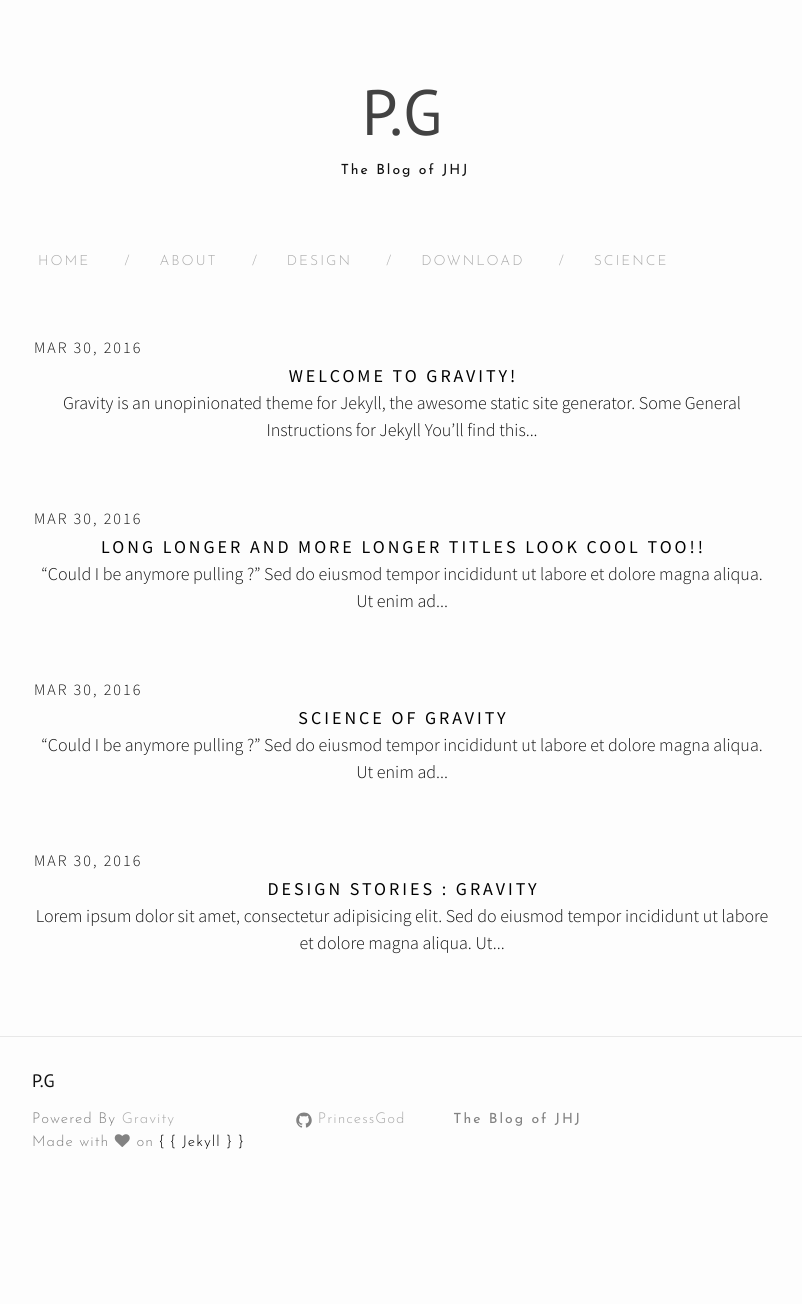
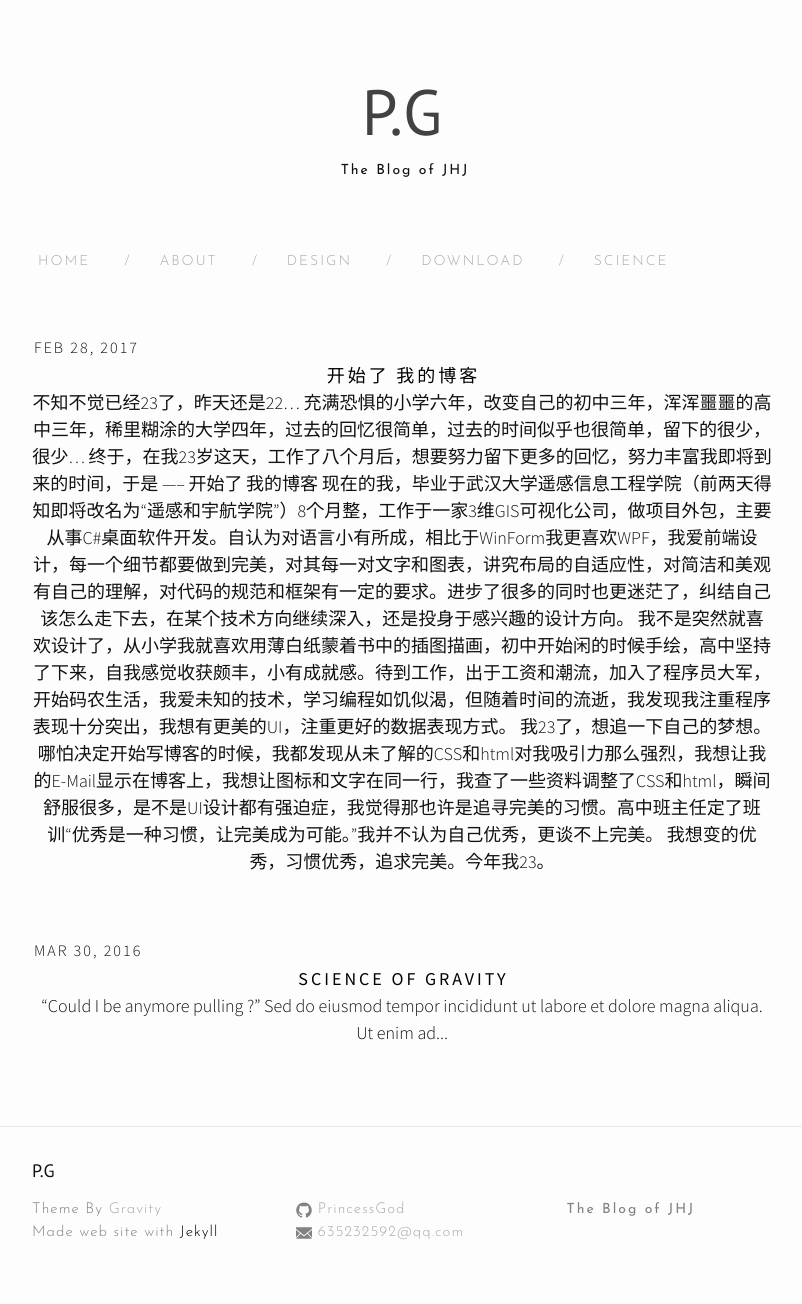
Before and after one commit to PrincessGod/PrincessGod.github.io, a Jekyll site: the page built from index.html, in a window 1280 px wide. Shown: the whole page, without its empty margins (238-1040 px from the left). Built offline with Jekyll 4.4.1, drawn with Linux system fonts in a browser that asks for light colours; nearby versions of some CDN libraries; the list of posts is cut into pages by our own code; before the commit the page ends 1214 px from its top, so only the background shows below that.

Commit message:
My first blog
some small change, like add email

```diff
--- a/_config.yml
+++ b/_config.yml
@@ -7,7 +7,7 @@
 
 # Site settings
 title: P.G
-email: jihongjiang@outlook.com
+email: 635232592@qq.com
 description: The Blog of JHJ
 baseurl: "" # the subpath of your site, e.g. /blog
 url: "https://princessgod.github.io/index.html" # the base hostname & protocol for your site
@@ -15,6 +15,8 @@ url: "https://princessgod.github.io/index.html" # the base hostname & protocol f
 github_username:  PrincessGod
 paginate: 5
 
+encoding: utf-8
+
 gems: [jekyll-paginate, kramdown]
 # Build settings
 markdown: kramdown
--- a/_includes/footer.html
+++ b/_includes/footer.html
@@ -7,8 +7,8 @@
     <div class="footer-col-wrapper">
       <div class="footer-col footer-col-1">
         <ul class="contact-list footer-content">
-          <li>Powered By <a href="http://github.com/hemangsk/Gravity">Gravity</a></li>
-          <li>Made with <i class="fa fa-heart"></i> on <a href="http://jekyllrb.com"><span style="color:black">{ { Jekyll } }</a></span></li>
+          <li>Theme By <a href="http://github.com/hemangsk/Gravity">Gravity</a></li>
+          <li>Made web site with <a href="http://jekyllrb.com"><span style="color:black">Jekyll</a></span></li>
 
 
         </ul>
@@ -22,11 +22,11 @@
           </li>
           {% endif %}
 
-          {% if site.twitter_username %}
+          {% if site.email %}
           <li>
-            {% include icon-twitter.html username=site.twitter_username %}
+            {% include icon-email.html username=site.email %}
           </li>
-          {% endif %}
+		  {% endif %}
         </ul>
       </div>
 
--- /dev/null
+++ b/_includes/icon-email.html
@@ -0,0 +1 @@
+<a href="mailto:{{ include.username }}"><span class="icon icon--email">{% include icon-email.svg %}</span><span class="username">{{ include.username }}</span></a>
--- a/_posts/2016-03-30-design-stories.markdown
+++ /dev/null
@@ -1,14 +0,0 @@
----
-layout: post
-title:  "Design Stories : Gravity"
-date:   2016-03-30 19:45:31 +0530
-categories: ["design", "science", "life"]
-author: "Hemang Kumar"
----
-Lorem ipsum dolor sit amet, consectetur adipisicing elit.
-
-Sed do eiusmod tempor incididunt ut labore et dolore magna aliqua. Ut enim ad minim veniam, quis nostrud exercitation ullamco laboris nisi ut aliquip ex ea commodo consequat.
-
- Duis aute irure dolor in reprehenderit in voluptate velit esse cillum dolore eu fugiat nulla pariatur. Excepteur sint occaecat cupidatat non proident, sunt in culpa qui officia deserunt mollit anim id est laborum.
-
-Lorem ipsum dolor sit amet, consectetur adipisicing elit, sed do eiusmod tempor incididunt ut labore et dolore magna aliqua. Ut enim ad minim veniam, quis nostrud exercitation ullamco laboris nisi ut aliquip ex ea commodo consequat. Duis aute irure dolor in reprehenderit in voluptate velit esse cillum dolore eu fugiat nulla pariatur. Excepteur sint occaecat cupidatat non proident, sunt in culpa qui officia deserunt mollit anim id est laborum.
--- a/_posts/2016-03-30-science0.markdown
+++ /dev/null
@@ -1,14 +0,0 @@
----
-layout: post
-title:  "Long Longer and more Longer titles look cool too!!"
-date:   2016-03-30 19:45:31 +0530
-categories: science
-author: "Chandler Bing"
----
-"Could I be anymore pulling ?"
-
-Sed do eiusmod tempor incididunt ut labore et dolore magna aliqua. Ut enim ad minim veniam, quis nostrud exercitation ullamco laboris nisi ut aliquip ex ea commodo consequat.
-
- Duis aute irure dolor in reprehenderit in voluptate velit esse cillum dolore eu fugiat nulla pariatur. Excepteur sint occaecat cupidatat non proident, sunt in culpa qui officia deserunt mollit anim id est laborum.
-
-Lorem ipsum dolor sit amet, consectetur adipisicing elit, sed do eiusmod tempor incididunt ut labore et dolore magna aliqua. Ut enim ad minim veniam, quis nostrud exercitation ullamco laboris nisi ut aliquip ex ea commodo consequat. Duis aute irure dolor in reprehenderit in voluptate velit esse cillum dolore eu fugiat nulla pariatur. Excepteur sint occaecat cupidatat non proident, sunt in culpa qui officia deserunt mollit anim id est laborum.
--- a/_posts/2016-03-30-welcome-to-jekyll.markdown
+++ /dev/null
@@ -1,29 +0,0 @@
----
-layout: post
-title:  "Welcome to Gravity!"
-date:   2016-03-30 19:45:31 +0530
-categories: jekyll update
----
-Gravity is an unopinionated theme for Jekyll, the awesome static site generator.
-
-Some General Instructions for Jekyll
-
-You’ll find this post in your `_posts` directory. Go ahead and edit it and re-build the site to see your changes. You can rebuild the site in many different ways, but the most common way is to run `jekyll serve`, which launches a web server and auto-regenerates your site when a file is updated.
-
-To add new posts, simply add a file in the `_posts` directory that follows the convention `YYYY-MM-DD-name-of-post.ext` and includes the necessary front matter. Take a look at the source for this post to get an idea about how it works.
-
-Jekyll also offers powerful support for code snippets:
-
-{% highlight ruby %}
-def print_hi(name)
-  puts "Hi, #{name}"
-end
-print_hi('Tom')
-#=> prints 'Hi, Tom' to STDOUT.
-{% endhighlight %}
-
-Check out the [Jekyll docs][jekyll-docs] for more info on how to get the most out of Jekyll. File all bugs/feature requests at [Jekyll’s GitHub repo][jekyll-gh]. If you have questions, you can ask them on [Jekyll Talk][jekyll-talk].
-
-[jekyll-docs]: http://jekyllrb.com/docs/home
-[jekyll-gh]:   https://github.com/jekyll/jekyll
-[jekyll-talk]: https://talk.jekyllrb.com/
--- /dev/null
+++ b/_posts/2017-02-28-begin-my-blog .markdown
@@ -0,0 +1,19 @@
+---
+layout: post
+title:  "开始了  我的博客"
+date:   2017-02-28 19:45:31 +0530
+categories: ["life"]
+---
+不知不觉已经23了，昨天还是22...
+
+充满恐惧的小学六年，改变自己的初中三年，浑浑噩噩的高中三年，稀里糊涂的大学四年，过去的回忆很简单，过去的时间似乎也很简单，留下的很少，很少...
+
+ 终于，在我23岁这天，工作了八个月后，想要努力留下更多的回忆，努力丰富我即将到来的时间，于是  -----  开始了   我的博客
+
+现在的我，毕业于武汉大学遥感信息工程学院（前两天得知即将改名为“遥感和宇航学院”）8个月整，工作于一家3维GIS可视化公司，做项目外包，主要从事C#桌面软件开发。自认为对语言小有所成，相比于WinForm我更喜欢WPF，我爱前端设计，每一个细节都要做到完美，对其每一对文字和图表，讲究布局的自适应性，对简洁和美观有自己的理解，对代码的规范和框架有一定的要求。进步了很多的同时也更迷茫了，纠结自己该怎么走下去，在某个技术方向继续深入，还是投身于感兴趣的设计方向。
+
+我不是突然就喜欢设计了，从小学我就喜欢用薄白纸蒙着书中的插图描画，初中开始闲的时候手绘，高中坚持了下来，自我感觉收获颇丰，小有成就感。待到工作，出于工资和潮流，加入了程序员大军，开始码农生活，我爱未知的技术，学习编程如饥似渴，但随着时间的流逝，我发现我注重程序表现十分突出，我想有更美的UI，注重更好的数据表现方式。
+
+我23了，想追一下自己的梦想。哪怕决定开始写博客的时候，我都发现从未了解的CSS和html对我吸引力那么强烈，我想让我的E-Mail显示在博客上，我想让图标和文字在同一行，我查了一些资料调整了CSS和html，瞬间舒服很多，是不是UI设计都有强迫症，我觉得那也许是追寻完美的习惯。高中班主任定了班训“优秀是一种习惯，让完美成为可能。”我并不认为自己优秀，更谈不上完美。
+
+我想变的优秀，习惯优秀，追求完美。今年我23。
--- a/css/style.scss
+++ b/css/style.scss
@@ -513,11 +513,11 @@ pre {
 }
 .footer-col-2 {
   width: -webkit-calc(20% - (#{$spacing-unit} / 2));
-  width: calc(20% - (#{$spacing-unit} / 2));
+  width: calc(35% - (#{$spacing-unit} / 2));
 }
 .footer-col-3 {
   width: -webkit-calc(45% - (#{$spacing-unit} / 2));
-  width: calc(45% - (#{$spacing-unit} / 2));
+  width: calc(30% - (#{$spacing-unit} / 2));
 }
 @include media-query($on-laptop) {
   .footer-col-1,
```
Also changed, not shown: _includes/icon-email.svg (added), _posts/timg 1.jpg (added).
